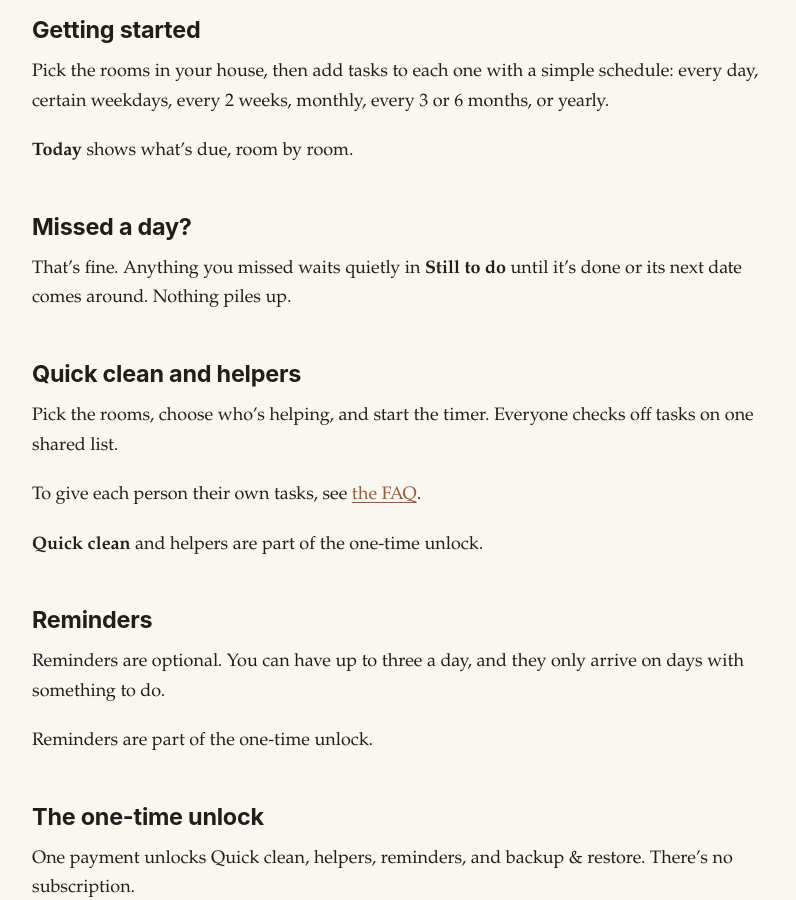
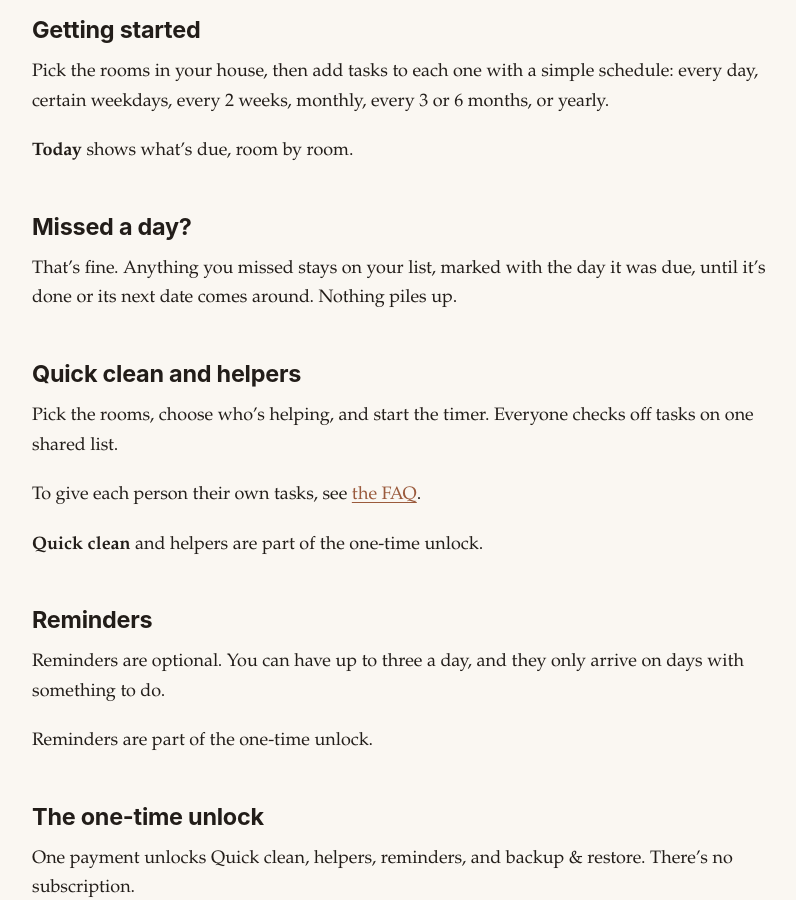
Before and after one commit to beccapearl/nupebbles, a Jekyll site: the page built from apps/brightkeep/support.md, in a window 1280 px wide and 900 px high, scrolled down 425 px. Shown: the whole window, without its empty margins (230-1026 px from the left). Built offline with Jekyll 4.4.1, drawn with Linux system fonts in a browser that asks for light colours.

Commit message:
BrightKeep: missed tasks wording
Co-Authored-By: Claude Opus 5.5 <noreply@anthropic.com>

```diff
--- a/apps/brightkeep/support.md
+++ b/apps/brightkeep/support.md
@@ -12,7 +12,7 @@ Pick the rooms in your house, then add tasks to each one with a simple schedule:
 
 ## Missed a day?
 
-That's fine. Anything you missed waits quietly in **Still to do** until it's done or its next date comes around. Nothing piles up.
+That's fine. Anything you missed stays on your list, marked with the day it was due, until it's done or its next date comes around. Nothing piles up.
 
 ## Quick clean and helpers
 
```
